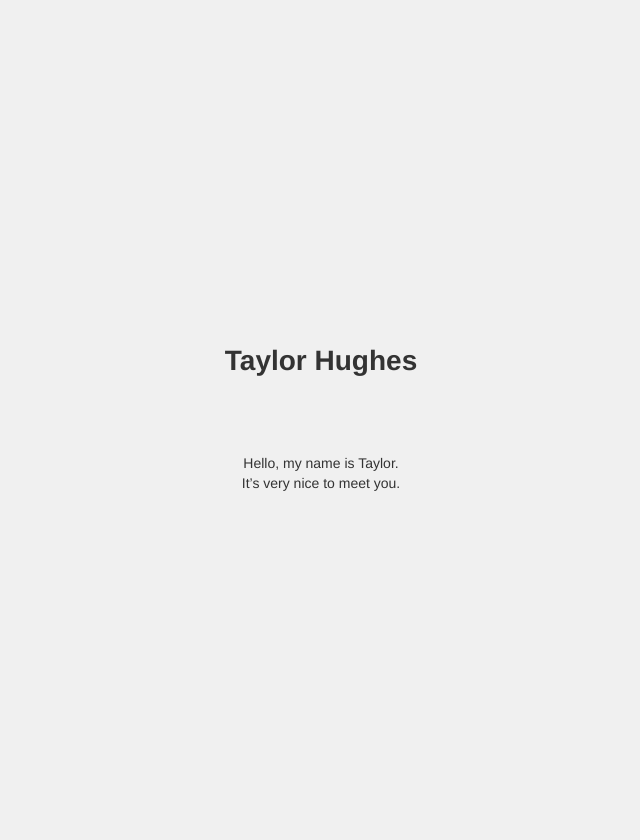
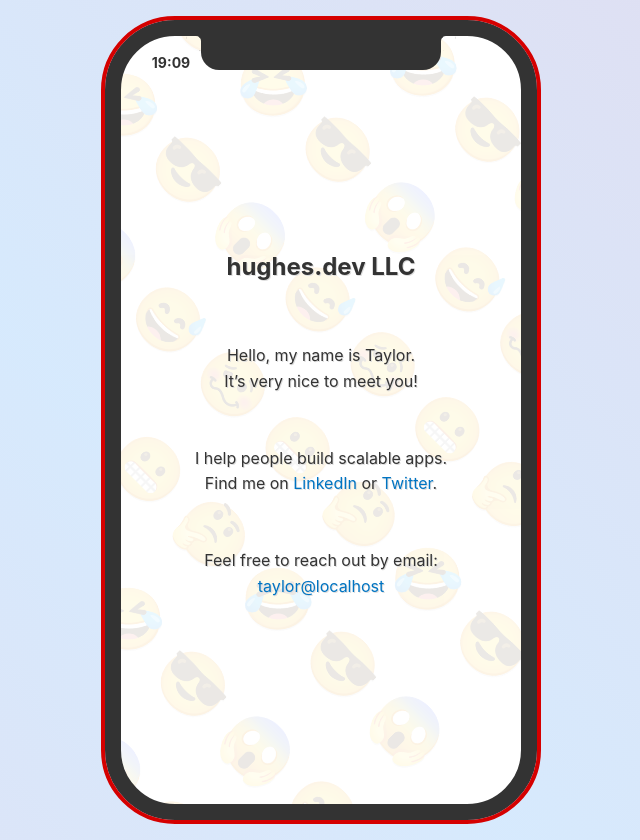
Before and after one commit to taylorhughes/hughesdotdev, a plain HTML site: page index.html in a window 1280 px wide. Shown: the whole page, without its empty margins (319-959 px from the left). Before the commit the page ends 808 px from the top, so only its background shows below. Drawn offline with Linux system fonts and the light colour scheme.

Commit message:
I am stupid

```diff
--- a/index.html
+++ b/index.html
@@ -7,29 +7,222 @@
     <style>
         html, body {
             height: 100%;
+            width: 100%;
+            background-color: white;
+            margin: 0;
+            padding: 0;
         }
         body {
-            background-color: #f0f0f0;
-            font-family: "Helvetica Neue", Helvetica, Arial, sans-serif;
-            font-size: 14px;
-            line-height: 1.4em;
-            color: #333;
+            font-family: -apple-system, BlinkMacSystemFont, "Helvetica Neue", Helvetica, Arial, sans-serif;
+            font-size: 16px;
+            line-height: 1.6em;
             display: flex;
             flex-direction: column;
             justify-content: center;
             align-items: center;
+
+            min-height: 840px;
+
+            background-size: 400% 400%;
+            animation: gradient 15s ease infinite;
         }
-        body > * {
+        @keyframes gradient {
+            0% {
+                background-position: 0% 50%;
+            }
+            50% {
+                background-position: 100% 50%;
+            }
+            100% {
+                background-position: 0% 50%;
+            }
+        }
+
+        section {
+            margin: 20px 0;
+            width: 90%;
+            width: 360px;
+            height: 800px;
+
+            color: #333;
+            text-shadow: 1px 1px 0 #ddd;
+
+            border: 16px solid #333;
+            outline: 4px solid #d50000;
+            border-radius: 70px;
+            background: #fff;
+            padding: 20px;
+
+            position: relative;
             display: flex;
+            flex-direction: column;
+            justify-content: center;
+            align-items: left;
+
+            overflow: hidden;
+        }
+
+        section > h1::before {
+            content: "";
+            display: block;
+            width: 240px;
+            height: 34px;
+            border-bottom-left-radius: 18px;
+            border-bottom-right-radius: 18px;
+            background: #333;
+
+            position: absolute;
+            top: 0;
+            left: 50%;
+            margin-left: -120px;
+            z-index: 1;
+        }
+        section::before,
+        section::after {
+            content: "";
+            display: block;
+            width: 15px;
+            height: 15px;
+            border: solid 10px #333;
+            border-radius: 15px;
+            border-bottom: none;
+
+            background: transparent;
+
+            position: absolute;
+            top: -10px;
+        }
+        section::before {
+            margin-left: 110px;
+            border-right: none;
+            border-top-right-radius: 0;
+            border-bottom-left-radius: 0;
+            left: 50%;
+        }
+        section::after {
+            margin-right: 110px;
+            border-left: none;
+            border-top-left-radius: 0;
+            border-bottom-right-radius: 0;
+            right: 50%;
+        }
+
+
+        section h1,
+        section p {
             text-align: center;
-            margin: 2em;
+            margin: 1.6em auto;
+            padding: 0;
+            width: 100%;
+            z-index: 2;
+        }
+        a {
+            color: rgba(0, 116, 194, 1);
+            text-decoration: none;
+            border-bottom-style: solid;
+            border-bottom-width: 1px;
+            border-bottom-color: rgba(0, 116, 194, 0);
+            transition: color 0.2s ease-in-out, border-bottom-color 0.2s ease-in-out;
+        }
+        a:hover {
+            color:rgb(0, 146, 244);
+            border-bottom-color: rgba(0, 146, 244, 1.0);
+        }
+
+        #time {
+            position: absolute;
+            display: block;
+            top: 14px;
+            left: 20px;
+            width: 60px;
+            text-align: center;
+            font-weight: bold;
+            font-size: 14px;
+            text-shadow: none;
+        }
+        #emoji {
+            position: absolute;
+            left: -50%;
+            width: 200%;
+            height: 100%;
+            transform: rotate(45deg);
+            font-size: 60px;
+            line-height: 2em;
+            pointer-events: none;
+            opacity: 0.1;
         }
     </style>
 </head>
 <body>
-    <h1>Taylor Hughes</h1>
-    <p>
-        Hello, my name is Taylor.<br>
-        It&rsquo;s very nice to meet you.
-    </p>
+    <section>
+        <h1>hughes.dev LLC</h1>
+        <p>
+            Hello, my name is Taylor.<br>
+            It&rsquo;s very nice to meet you!
+        </p>
+        <p>
+            I help people build scalable apps.<br>
+            Find me on <a href="https://www.linkedin.com/in/taylorhughes">LinkedIn</a>
+            or <a href="https://twitter.com/taylorhughes">Twitter</a>.
+        </p>
+        <p>
+            Feel free to reach out by email:<br>
+            <script>
+                (() => {
+                    const email = 'taylor' + String.fromCharCode(64) + document.location.hostname.replace('www.', '');
+                    document.write('<a href="mailto:');
+                    document.write(email);
+                    document.write('">');
+                    document.write(email);
+                    document.write('</a>');
+                })();
+            </script>
+        </p>
+
+        <div id="emoji">
+            😬 🤔 🤣 😎 😱 😅 🥴
+            😬 🤔 🤣 😎 😱 😅 🥴
+            😬 🤔 🤣 😎 😱 😅 🥴
+            😬 🤔 🤣 😎 😱 😅 🥴
+            😬 🤔 🤣 😎 😱 😅 🥴
+            😬 🤔 🤣 😎 😱 😅 🥴
+            😬 🤔 🤣 😎 😱 😅 🥴
+            😬 🤔 🤣 😎 😱 😅 🥴
+            😬 🤔 🤣 😎 😱 😅 🥴
+            😬 🤔 🤣 😎 😱 😅 🥴
+            😬 🤔 🤣 😎 😱 😅 🥴
+            😬 🤔 🤣 😎 😱 😅 🥴
+            😬 🤔 🤣 😎 😱 😅 🥴
+        </div>
+    </section>
+
+    <script>
+        (() => {
+            const randomRgba = () => {
+                const R = Math.floor(Math.random() * 256);
+                const G = (R + 96) % 256;
+                const B = (G + 96) % 256;
+                return `rgba(${R}, ${G}, ${B}, 0.2)`;
+            };
+            function setBackgroundGradient() {
+                const gradient = `linear-gradient(45deg, ${Array.from(arguments).join(', ')})`;
+                document.body.style.backgroundImage = gradient;
+            }
+
+            setBackgroundGradient(randomRgba(), randomRgba(), randomRgba(), randomRgba());
+
+            // Create the silly clock in the top-left corner.
+            const section = document.getElementsByTagName('section')[0];
+            const time = document.createElement('span');
+            time.id = 'time';
+            section.appendChild(time);
+            const updateTime = () => {
+                const now = new Date();
+                const minutes = now.getMinutes();
+                time.textContent = now.getHours() + ':' + (minutes < 10 ? '0' + minutes : minutes);
+            };
+            updateTime();
+            setInterval(updateTime, 1000);
+        })();
+    </script>
 </body>
```
